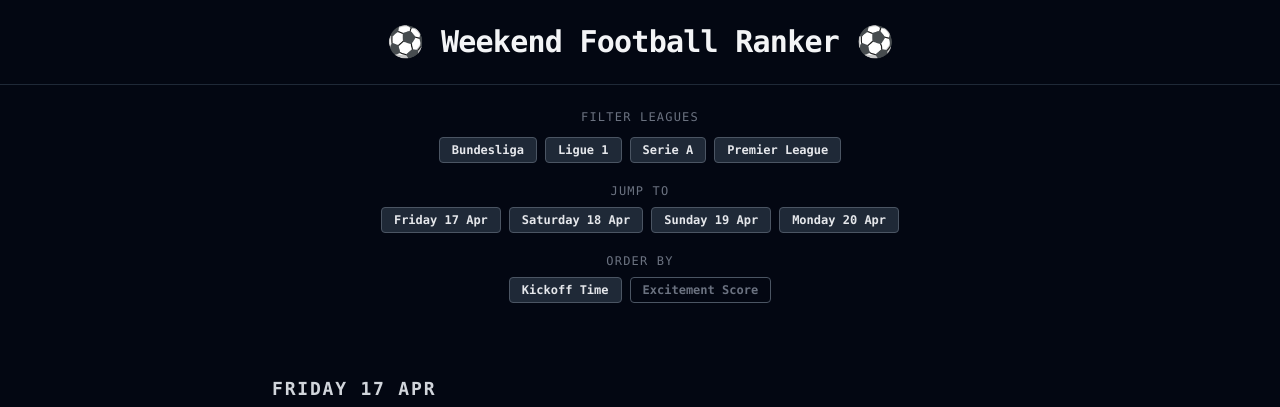
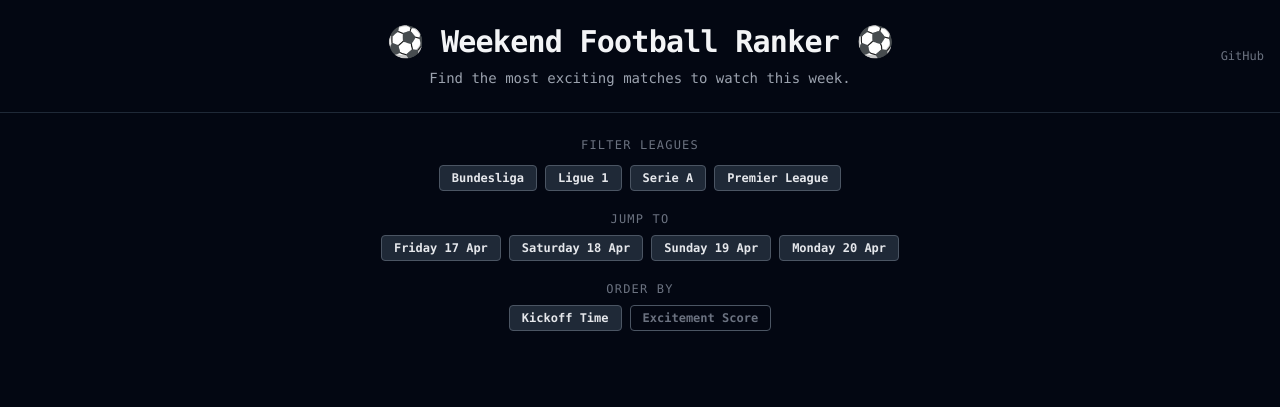
Before and after one commit to kweithers/football-weekend, a FastAPI app: page / in a window 1280 px wide. Shown: the top 407 px of the page. Run offline with FastAPI, Linux system fonts and the light colour scheme; some libraries are stand-ins or nearby versions.

Commit message:
feat: add subtitle and GitHub link to header
Co-Authored-By: Claude Sonnet 4.6 <noreply@anthropic.com>

```diff
--- a/templates/index.html
+++ b/templates/index.html
@@ -10,8 +10,10 @@
   </style>
 </head>
 <body class="min-h-screen font-mono">
-  <header class="border-b border-gray-800 py-6 px-4 text-center">
+  <header class="border-b border-gray-800 py-6 px-4 text-center relative">
+    <a href="https://github.com/kweithers/football-weekend" target="_blank" class="absolute right-4 top-1/2 -translate-y-1/2 text-gray-500 hover:text-gray-200 transition-colors text-xs">GitHub</a>
     <h1 class="text-3xl font-bold tracking-tight">⚽ Weekend Football Ranker ⚽</h1>
+    <p class="text-sm text-gray-400 mt-2">Find the most exciting matches to watch this week.</p>
   </header>
 
   {% if matches %}
```
